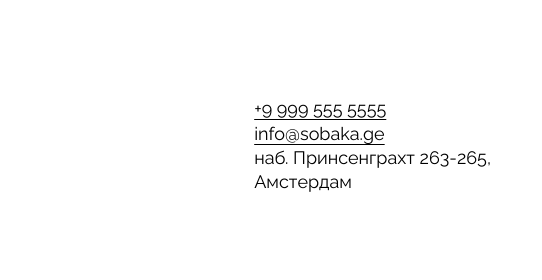
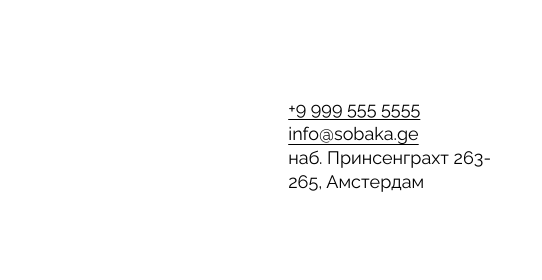
Before and after one commit to DPK-Nick/ono-tebe-nado, a plain HTML site: page index.html in a window 1280 px wide. Shown: the top 280 px of the page, 738-1280 px from the left. Drawn offline with Linux system fonts and the light colour scheme.

Commit message:
Проект

```diff
--- a/index.html
+++ b/index.html
@@ -25,7 +25,7 @@
           </li>
         </ul>
       </nav>
-      <a class="header__logo">
+      <a class="header__logo" href="#0">
         <img
           class="header__logo-image"
           src="images/logo-black.svg"
@@ -36,7 +36,7 @@
         <a class="address__item text-link" href="tel:+99995555555">+9 999 555 5555</a>
         <a class="address__item text-link" href="mailto:info@sobaka.ge">info@sobaka.ge</a>
         <p class="address__address-text">
-          наб. Принсенграхт 263-265,<br />Амстердам
+          наб. Принсенграхт 263-<br>265, Амстердам
         </p>
       </address>
     </header>
@@ -146,7 +146,7 @@
         <a class="address__item text-link" href="tel:+99995555555">+9 999 555 5555</a>
         <a class="address__item text-link" href="mailto:info@sobaka.ge">info@sobaka.ge</a>
         <p class="address__address-text">
-          наб. Принсенграхт 263-265,<br />Амстердам
+          наб. Принсенграхт 263-<br>265, Амстердам
         </p>
       </address>
       <nav class="footer__menu">
--- a/styles/style.css
+++ b/styles/style.css
@@ -165,6 +165,8 @@ main {
     column-gap: 25px;
     list-style: none;
   }
+
+  /* Я замучался с этим*/
 
   .lost__card-list-item {
     min-height: 400px;
```
